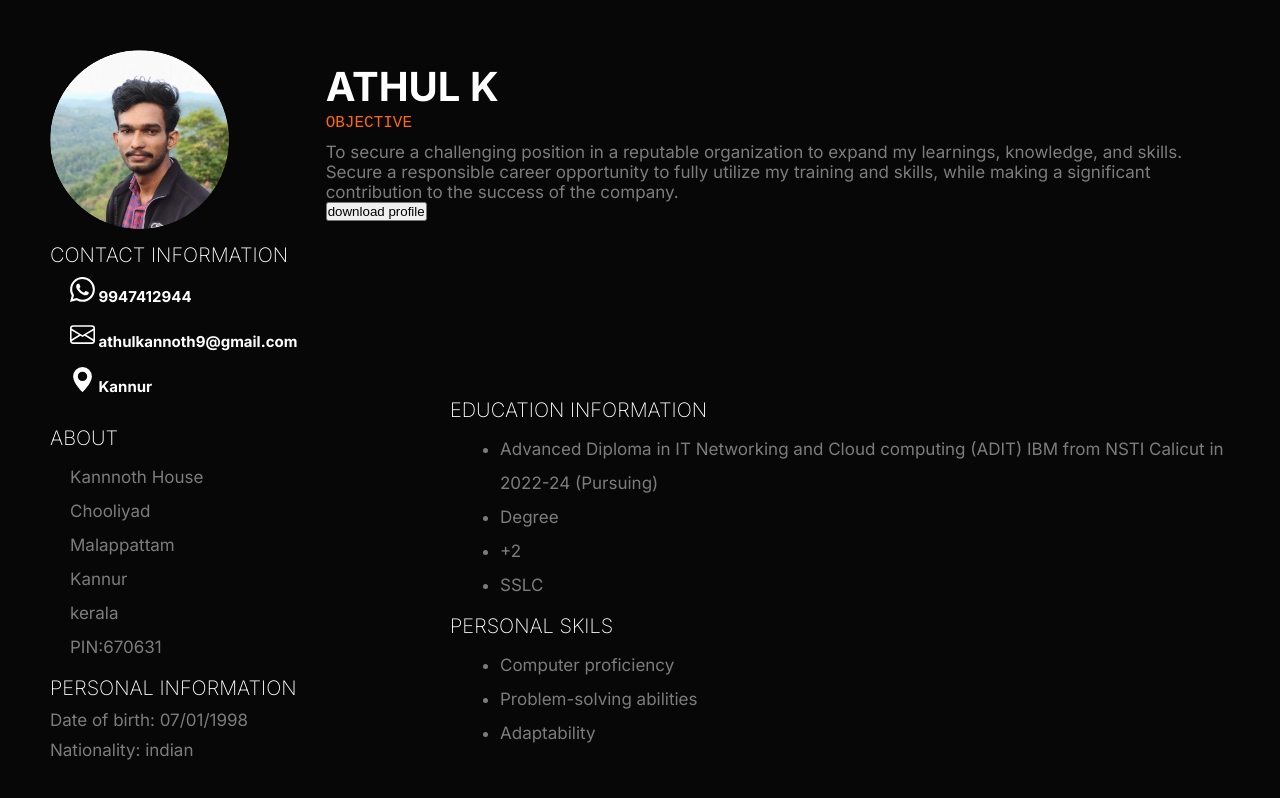
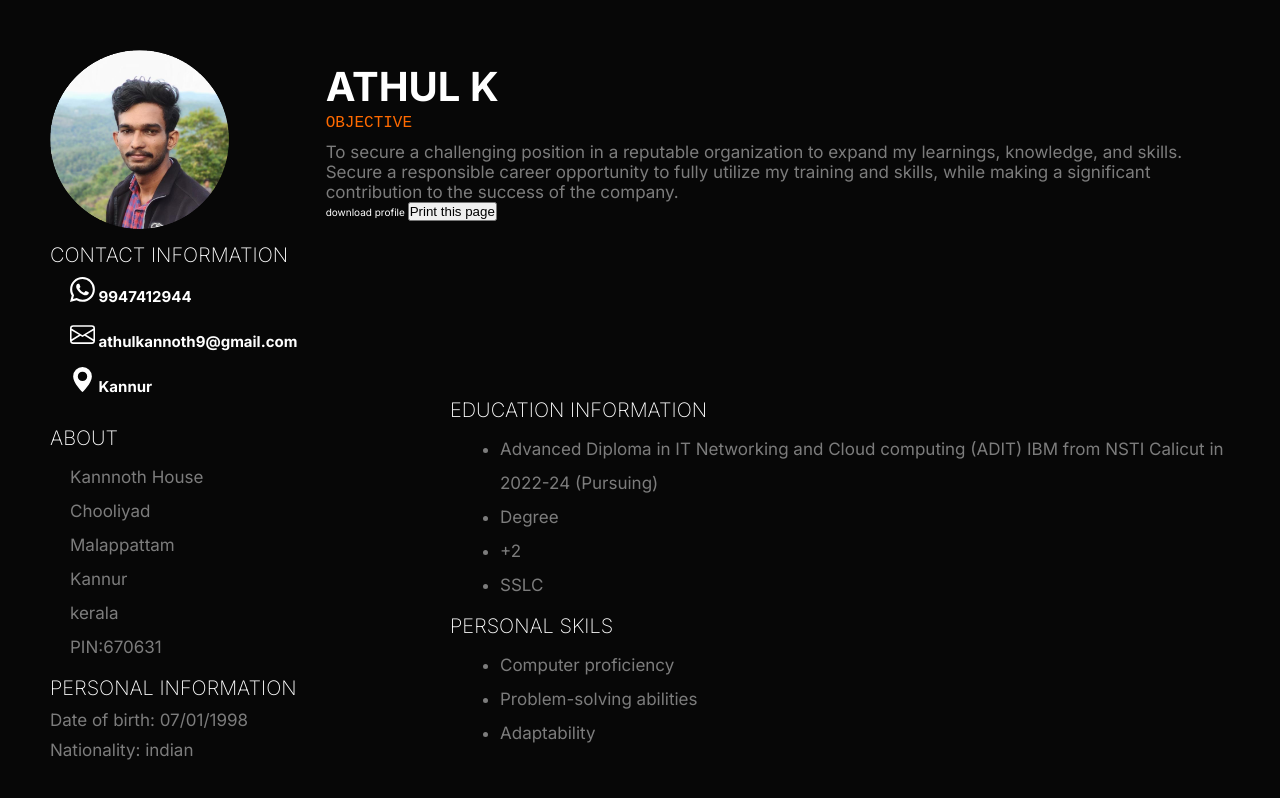
Before and after one commit to athulknr/Athulk_cv, a plain HTML site: page index.html in a window 1280 px wide. Drawn offline with Linux system fonts and the light colour scheme.

Commit message:
Update index.html

```diff
--- a/index.html
+++ b/index.html
@@ -26,7 +26,8 @@
             opportunity to fully utilize my training and skills, while making a
             significant contribution to the success of the company.
         </p>
-        <button onclick="window.print()" download="resume.pdf">download profile</button>
+        <a href="https://athulknr.github.io/athul_k/" download="page.pdf">download profile</button>
+                <button onclick="window.print()">Print this page</button>
     </div>
     </div>
     <div class="group-1 ">
```
